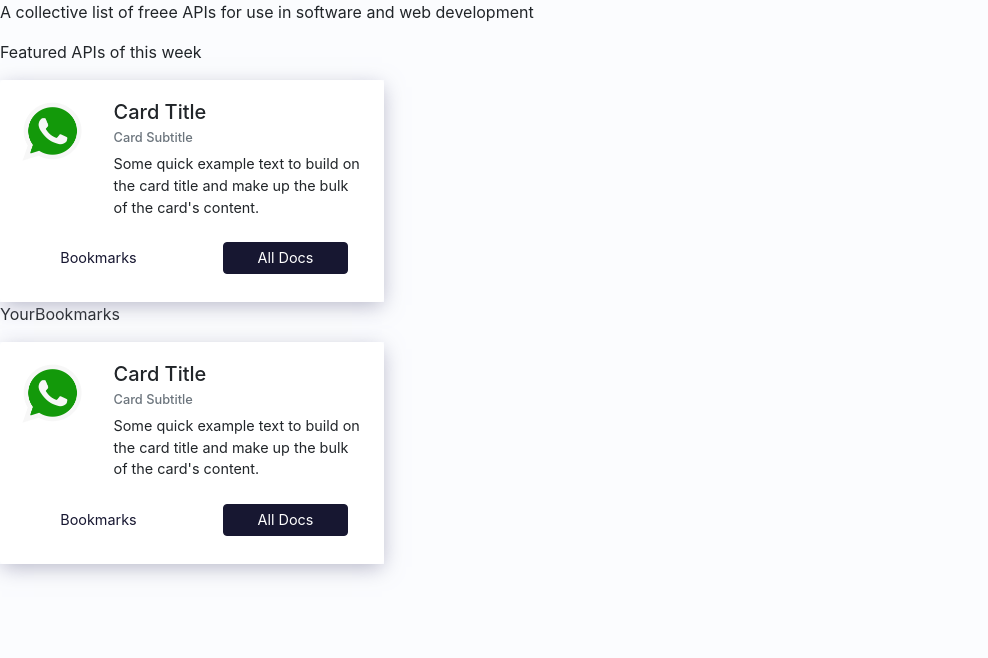
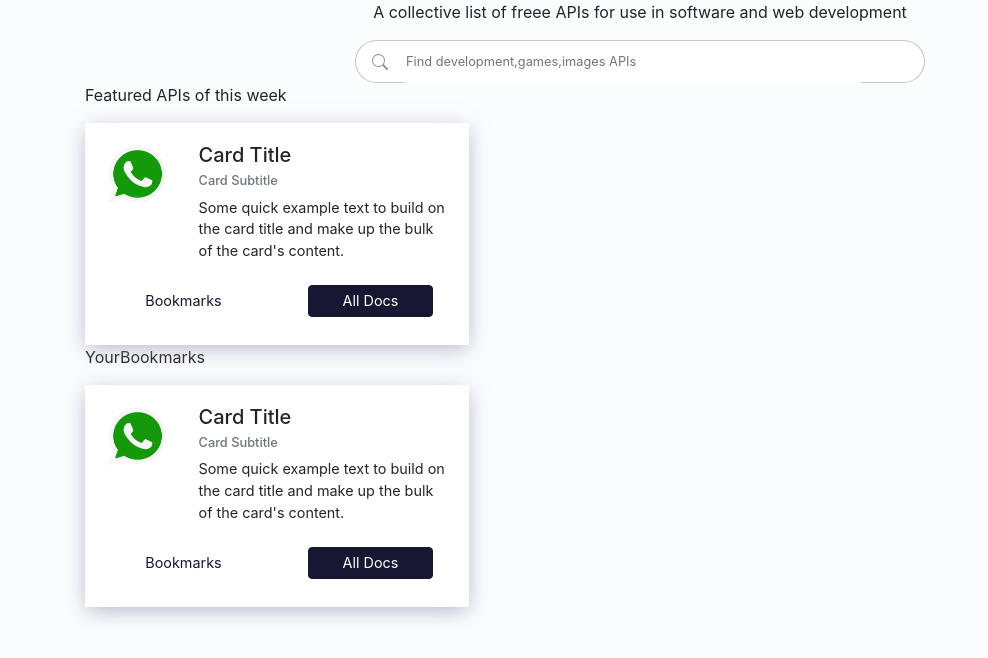
Before and after one commit to mechanicworld/api-dashboard, a React (Create React App) app: page / in a window 1280 px wide. Shown: the top 658 px of the page, without its empty margins (0-988 px from the left). Built offline with nearby package versions, Linux system fonts and the light colour scheme.

Commit message:
Create SearchBar Component

```diff
--- a/package.json
+++ b/package.json
@@ -12,6 +12,7 @@
     "react": "^17.0.2",
     "react-bootstrap": "^1.6.0",
     "react-dom": "^17.0.2",
+    "react-icons": "^4.2.0",
     "react-scripts": "4.0.3",
     "web-vitals": "^1.1.2"
   },
--- a/src/components/SearchBar/SearchBar.js
+++ b/src/components/SearchBar/SearchBar.js
@@ -1,8 +1,15 @@
 import React from 'react'
+import { Form } from 'react-bootstrap'
+import { BsSearch } from "react-icons/bs"
+import style from './SearchBar.module.css'
 
 function SearchBar() {
   return (
-    <div>
+    <div className={`${style.searchbar} row  align-items-center`}>
+      <BsSearch  className={`${style.icon} mx-3 `}/>
+      <form className={`${style.icon} col-10 mx-0 pl-0 pr-3`} >
+        <input className={`${style.input} py-0 my-0 pr-0`} type="text" placeholder="Find development,games,images APIs"/>
+      </form>
 
     </div>
   )
--- a/src/components/SearchBar/SearchBar.module.css
+++ b/src/components/SearchBar/SearchBar.module.css
@@ -0,0 +1,28 @@
+:root {
+  --darkBlue: rgb(23, 23, 49);
+  --grey: rgb(148, 144, 144);
+  --white: rgb(255, 255, 255);
+}
+
+.searchbar {
+  background-color:var(--white);
+  width: 50%;
+  height: 2.7rem;
+  border-radius: 4rem !important;
+  border: 1px solid rgba(167, 165, 165, 0.63);
+}
+
+.icon {
+  color: var(--grey);
+}
+
+.input {
+  border: none !important;
+  width: 100%;
+  height: 2.6rem;
+  font-size: 0.8rem;
+}
+
+.input:focus {
+  outline: none;
+}
--- a/src/pages/Dashboard/Dashboard.js
+++ b/src/pages/Dashboard/Dashboard.js
@@ -5,11 +5,14 @@ import style from './Dashboard.module.css'
 
 function Dashboard() {
   return (
-    <div>
-
-      <div>
-        <p>A collective list of freee APIs for use in software and web development</p>
-        <SearchBar />
+    <div className="container">
+      <div className={`row d-flex justify-content-center `}>
+        <div className={` col-6 `}>
+          <p className={` text-center`}>A collective list of freee APIs for use in software and web development</p>
+        </div>
+      </div>
+      <div className={`row justify-content-center `}>
+        <SearchBar className={`col-12`} />
       </div>
       <div>
         <p>Featured APIs of this week</p>
```
Also changed, not shown: 1 other file (tests, documents, lock files or other folders).
